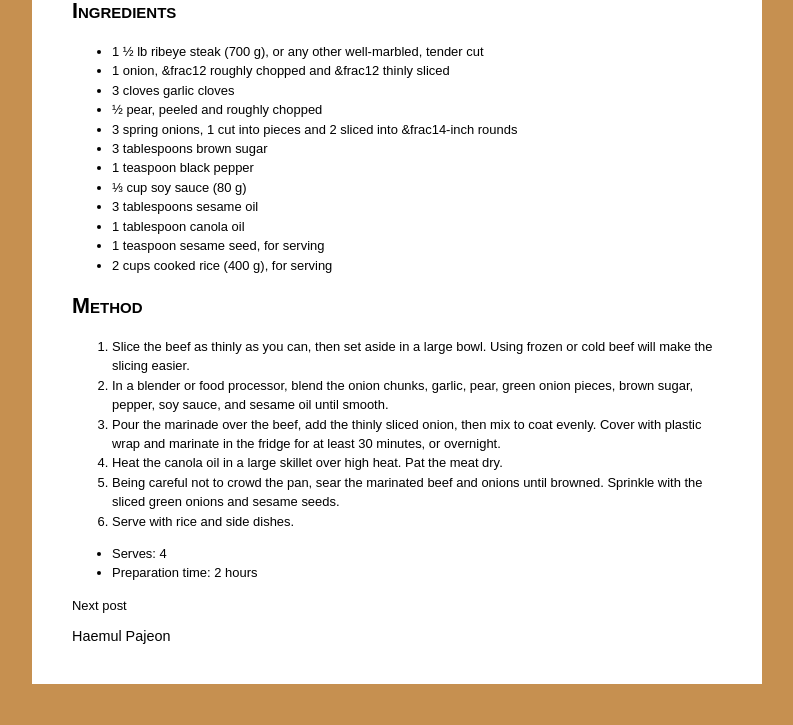
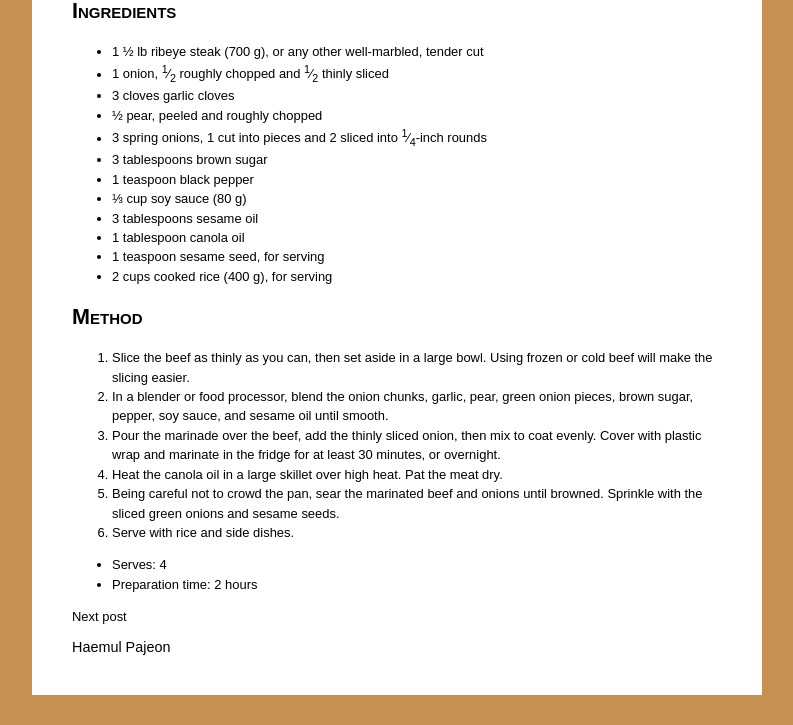
Before and after one commit to 16043417/16043417.github.io, a Jekyll site: the page built from _recipes/recipe1.markdown, in a window 1280 px wide. Shown: the part 752-1477 px from the top of the page, without its empty margins (243-1036 px from the left). Built offline with Jekyll 4.4.1, drawn with Linux system fonts in a browser that asks for light colours.

Commit message:
Fractions, again

```diff
--- a/_recipes/recipe1.markdown
+++ b/_recipes/recipe1.markdown
@@ -22,10 +22,10 @@ Bulgogi, literally "fire meat", is a _gui_ made of thin, marinated slices of bee
 ## Ingredients
 
 - 1 ½ lb ribeye steak (700 g), or any other well-marbled, tender cut
-- 1 onion, &frac12 roughly chopped and &frac12 thinly sliced
+- 1 onion, <sup>1</sup>&frasl;<sub>2</sub> roughly chopped and <sup>1</sup>&frasl;<sub>2</sub> thinly sliced
 - 3 cloves garlic cloves
 - ½ pear, peeled and roughly chopped
-- 3 spring onions, 1 cut into pieces and 2 sliced into &frac14-inch rounds
+- 3 spring onions, 1 cut into pieces and 2 sliced into <sup>1</sup>&frasl;<sub>4</sub>-inch rounds
 - 3 tablespoons brown sugar
 - 1 teaspoon black pepper
 - ⅓ cup soy sauce (80 g)
--- a/_recipes/recipe10.markdown
+++ b/_recipes/recipe10.markdown
@@ -13,7 +13,7 @@ tags:
 
 # Haemul Pajeon
 
-Pajeon is a variety of jeon with scallion as its prominent ingredient, as pa means scallion. It is a Korean dish made from a batter of eggs, wheat flour, rice flour, scallions, and often other ingredients depending on the variety.
+Pajeon is a variety of _jeon_ with scallion as its prominent ingredient, as _pa_ means scallion. It is a Korean dish made from a batter of eggs, wheat flour, rice flour, scallions, and often other ingredients depending on the variety.
 
 <!--more-->
 
```
